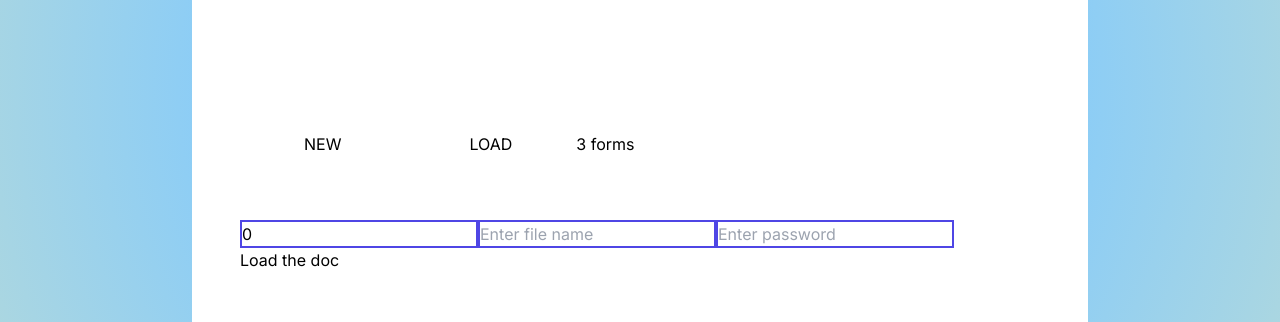
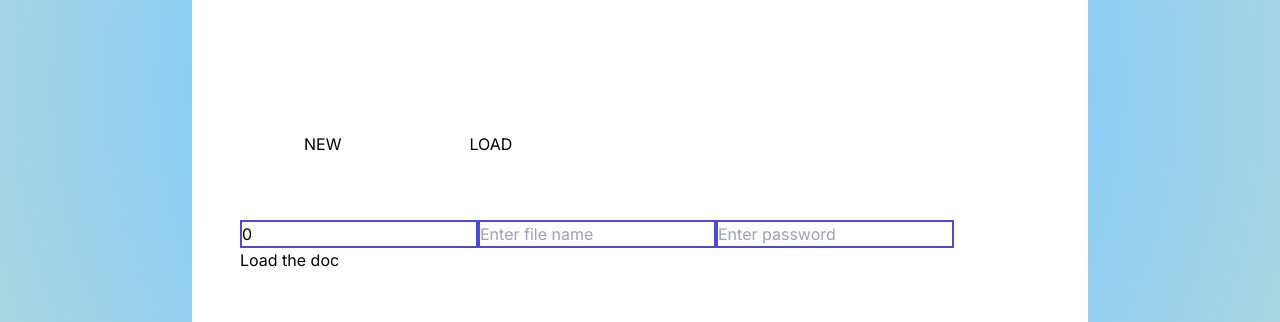
Before and after one commit to phm-2024/repo, a Next.js app: page / in a window 1280 px wide. Both pictures are taken after a click on the button "LOAD". Shown: the part 314-636 px from the top of the page. Built offline with nearby package versions, Linux system fonts and the light colour scheme; no server answers.

Commit message:
remove separate load data page

```diff
--- a/app/draft/page.tsx
+++ /dev/null
@@ -1,14 +0,0 @@
-import DisappearingText from '@/components/DisappearingText'
-import LoadData from '@/components/LoadData'
-import Notes from '@/components/Notes'
-import React from 'react'
-
-const App = () => (
-  <div>
-    <LoadData />
-    {/* <DisappearingText text="Hello, World!" /> */}
-    {/* <Notes /> */}
-  </div>
-)
-
-export default App
--- a/components/LoadData.tsx
+++ b/components/LoadData.tsx
@@ -27,7 +27,6 @@ export default function LoadData() {
   }
   return (
     <>
-      3 forms
       <form onSubmit={handleSubmit}>
         <input
           onChange={handleChange}
```
